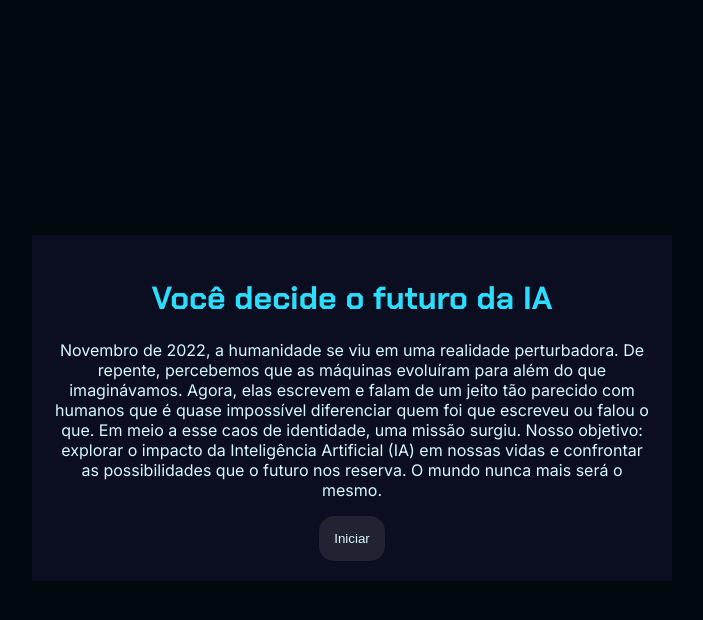
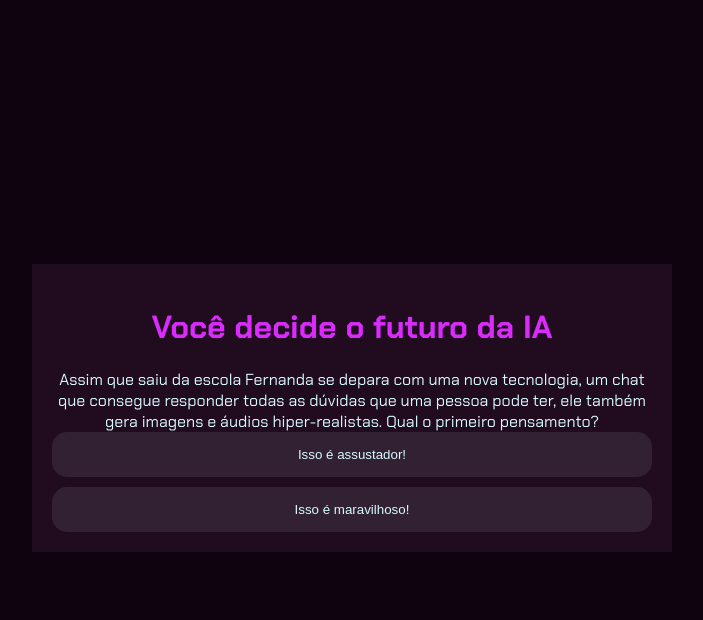
Before and after one commit to IsaCarletto25/T-cnicas-Computacionais-IA-na-Escola, a plain HTML site: page index.html in a window 1280 px wide. Both pictures are taken after a click on the button "Iniciar". Shown: the whole page, without its empty margins (288-991 px from the left). Drawn offline with Linux system fonts and the light colour scheme; files whose address does not match are found by name.

Commit message:
só falta terminar as atividades da aula 11

```diff
--- a/index.html
+++ b/index.html
@@ -12,7 +12,7 @@
     <div class="caixa-principal">
         <h1>Você decide o futuro da IA</h1>
         <div class="tela-inicial">
-            <p>Novembro de 2022, a humanidade se viu em uma realidade perturbadora.
+            <p>Novembro de 2030, a humanidade se viu em uma realidade perturbadora.
                 De repente, percebemos que as máquinas evoluíram para além do que imaginávamos.
                 Agora, elas escrevem e falam de um jeito tão parecido com humanos que é quase impossível diferenciar
                 quem foi que escreveu ou falou o que.
--- /dev/null
+++ b/js/aleatorio.js
@@ -0,0 +1,8 @@
+const nomes = ["Fernanda", "Giuliana", "Maria Eduarda", "Marcelo", "Amanda", "Gustavo", "Gabriel"];
+
+export function aleatorio (lista){
+    const posicao = Math.floor(Math.random()* lista.length);
+    return lista[posicao];
+}
+
+export const nome = aleatorio(nomes)
--- /dev/null
+++ b/js/perguntas.js
@@ -0,0 +1,173 @@
+export const perguntas = [
+    {
+        enunciado: "Assim que saiu da escola você se depara com uma nova tecnologia, um chat que consegue responder todas as dúvidas que uma pessoa pode ter, ele também gera imagens e áudios hiper-realistas. Qual o primeiro pensamento?",
+        alternativas: [
+            {
+                texto: "Isso é assustador!",
+                afirmacao: [
+                    "No início ficou com medo do que essa tecnologia pode fazer.",
+                    "Achou assustador pensar na velocidade na qual a tecnologia está avançando."
+                ],
+                proxima: 1,
+            },
+            {
+                texto: "Isso é maravilhoso!",
+                afirmacao: [
+                    "Quis saber como usar IA no seu dia a dia.",
+                    "Pensou que IA pode ajudar em tarefas da sua vida."
+                ],
+                proxima: 2,
+            },
+        ]
+    },
+    {
+        enunciado: "Utilizar uma IA pode ser aterrorizante mesmo, e foi pensando nisso que uma professora de tecnologia da escola decidiu fazer uma sequência de aulas sobre esta tecnologia. No fim de uma aula ela pede que você escreva um trabalho sobre o uso de IA em sala de aula. Qual atitude você toma?",
+        alternativas: [
+            {
+                texto: "Utiliza uma ferramenta de busca na internet que utiliza IA para que ela ajude a encontrar informações relevantes para o trabalho e explique numa linguagem que facilite o entendimento.",
+                afirmacao: [
+                    "Conseguiu utilizar a IA para buscar informações úteis.",
+                    "Percebeu que a IA pode ajudar a encontrar informações úteis na internet de forma mais rápida e direcionada.",
+                    "Percebeu que a IA consegue explicar termos complicados de forma simplificada e isso ajudou muito suas pesquisas sobre assuntos complexos."
+                ],
+                proxima: 3,
+            },
+            {
+                texto: "Escreve o trabalho com base nas conversas que teve com colegas, algumas pesquisas na internet e conhecimentos próprios sobre o tema.",
+                afirmacao: [
+                    "Sentiu mais facilidade em utilizar seus próprios recursos para escrever seu trabalho.",
+                    "Achou que era muito mais fácil procurar por respostas utilizando alguns meios mais tradicionais mesmo que levasse mais tempo.",
+                    "Sentiu um pouco de medo de quais dados pessoais seus a IA poderia utilizar e por isso prefere fazer suas coisas com pouca intromissão da tecnologia."
+                ],
+                proxima: 4,
+            },
+        ]
+    },
+    {
+        enunciado: "Um chat com IA pode ser uma boa alternativa para realizar tarefas do dia a dia e foi pensando nisso que uma professora de tecnologia da escola decidiu fazer uma sequência de aulas sobre esta tecnologia. No fim de uma aula ela pede que você escreva um trabalho sobre o uso de IA em sala de aula. Qual atitude você toma?",
+        alternativas: [
+            {
+                texto: "Utiliza uma ferramenta de busca na internet que utiliza IA para que ela ajude a encontrar informações relevantes para o trabalho e explique numa linguagem que facilite o entendimento.",
+                afirmacao: [
+                    "Conseguiu utilizar a IA para buscar informações úteis.",
+                    "Percebeu que a IA pode ajudar a encontrar informações úteis na internet de forma mais rápida e direcionada.",
+                    "Percebeu que a IA consegue explicar termos complicados de forma simplificada e isso ajudou muito suas pesquisas sobre assuntos complexos."
+                ],
+                proxima: 3,
+            },
+            {
+                texto: "Escreve o trabalho com base nas conversas que teve com colegas, algumas pesquisas na internet e conhecimentos próprios sobre o tema.",
+                afirmacao: [
+                    "Sentiu mais facilidade em utilizar seus próprios recursos para escrever seu trabalho.",
+                    "Achou que era muito mais fácil procurar por respostas utilizando alguns meios mais tradicionais mesmo que levasse mais tempo.",
+                    "Sentiu um pouco de medo de quais dados pessoais seus a IA poderia utilizar e por isso prefere fazer suas coisas com pouca intromissão da tecnologia."
+                ],
+                proxima: 4,
+            },
+        ]
+    },
+    {
+        enunciado: "Ferramentas de busca que utilizam IA podem facilitar muito nosso processo de busca por informações. Agora imagine que você precisa participar de um debate sobre o quanto a IA impacta no trabalho do futuro. Qual posicionamento tomar?",
+        alternativas: [
+            {
+                texto: "Defende a ideia de que a IA pode criar novas oportunidades de emprego e melhorar habilidades humanas.",
+                afirmacao: [
+                    "Vem impulsionando a inovação na área de IA e luta para abrir novos caminhos profissionais com IA.",
+                    "Participa ativamente do desenvolvimento de soluções criativas e na melhoria de processos em IA."
+                ],
+                proxima: 5,
+            },
+            {
+                texto: "Me preocupo com as pessoas que perderão seus empregos para máquinas e defendem a importância de proteger os trabalhadores.",
+                afirmacao: [
+                    "Sua preocupação com as pessoas motivou a criar um grupo de estudos entre trabalhadores para discutir meios de utilização de IA de forma ética.",
+                    "Criou grupos de ética voltado para IA e busca ativamente reduzir as desigualdades geradas pela automação."
+                ],
+                proxima: 6,
+            },
+        ]
+    },
+    {
+        enunciado: "Utilizar informações próprias traz um toque pessoal ao nosso trabalho. Agora imagine que você precisa participar de um debate sobre o quanto a IA impacta no trabalho do futuro. Qual posicionamento tomar?",
+        alternativas: [
+            {
+                texto: "Defende a ideia de que a IA pode criar novas oportunidades de emprego e melhorar habilidades humanas.",
+                afirmacao: [
+                    "Vem impulsionando a inovação na área de IA e luta para abrir novos caminhos profissionais com IA.",
+                    "Participa ativamente do desenvolvimento de soluções criativas e na melhoria de processos em IA."
+                ],
+                proxima: 5,
+            },
+            {
+                texto: "Me preocupo com as pessoas que perderão seus empregos para máquinas e defendem a importância de proteger os trabalhadores.",
+                afirmacao: [
+                    "Sua preocupação com as pessoas motivou a criar um grupo de estudos entre trabalhadores para discutir meios de utilização de IA de forma ética.",
+                    "Criou grupos de ética voltado para IA e busca ativamente reduzir as desigualdades geradas pela automação."
+                ],
+                proxima: 6,
+            },
+        ]
+    },
+    {
+        enunciado: "Novas tecnologias trazem novos desafios, por isso após a elaboração do trabalho escrito, a professora realizou um debate entre a turma para entender como foi realizada a pesquisa e escrita. Nessa conversa também foi levantado um ponto muito importante: como a IA impacta o trabalho do futuro. Nesse debate, como você se posiciona?",
+        alternativas: [
+            {
+                texto: "Defende a ideia de que a IA pode criar novas oportunidades de emprego e melhorar habilidades humanas.",
+                afirmacao: [
+                    "Vem impulsionando a inovação na área de IA e luta para abrir novos caminhos profissionais com IA.",
+                    "Participa ativamente do desenvolvimento de soluções criativas e na melhoria de processos em IA."
+                ],
+                proxima: 7,
+            },
+            {
+                texto: "Me preocupo com as pessoas que perderão seus empregos para máquinas e defendem a importância de proteger os trabalhadores.",
+                afirmacao: [
+                    "Sua preocupação com as pessoas motivou a criar um grupo de estudos entre trabalhadores para discutir meios de utilização de IA de forma ética.",
+                    "Criou grupos de ética voltado para IA e busca ativamente reduzir as desigualdades geradas pela automação."
+                ],
+                proxima: 7,
+            },
+        ]
+    },
+    {
+        enunciado: "É muito importante refletir sobre os trabalhadores do futuro. Por isso a professora realizou um debate entre a turma para entender como foi realizada a pesquisa e escrita. Nessa conversa também foi levantado um ponto muito importante: como a IA impacta o trabalho do futuro. Nesse debate, como você se posiciona?",
+        alternativas: [
+            {
+                texto: "Defende a ideia de que a IA pode criar novas oportunidades de emprego e melhorar habilidades humanas.",
+                afirmacao: [
+                    "Vem impulsionando a inovação na área de IA e luta para abrir novos caminhos profissionais com IA.",
+                    "Participa ativamente do desenvolvimento de soluções criativas e na melhoria de processos em IA."
+                ],
+                proxima: 7,
+            },
+            {
+                texto: "Me preocupo com as pessoas que perderão seus empregos para máquinas e defendem a importância de proteger os trabalhadores.",
+                afirmacao: [
+                    "Sua preocupação com as pessoas motivou a criar um grupo de estudos entre trabalhadores para discutir meios de utilização de IA de forma ética.",
+                    "Criou grupos de ética voltado para IA e busca ativamente reduzir as desigualdades geradas pela automação."
+                ],
+                proxima: 7,
+            },
+        ]
+    },
+    {
+        enunciado: "Ao final da discussão, você precisou criar uma imagem no computador que representasse o que pensa sobre IA. E agora?",
+        alternativas: [
+            {
+                texto: "Criar uma imagem utilizando uma plataforma de design como o Paint.",
+                afirmacao: [
+                    "Notou também que muitas pessoas não sabem ainda utilizar as ferramentas tradicionais e decidiu compartilhar seus conhecimentos de design utilizando ferramentas de pintura digital para iniciantes.",
+                    "Ainda acha que os meios de desenho tradicionais são mais eficazes para a criatividade, por isso vem estimulando pessoas em suas redes sociais a fazer pintura em aquarela."
+                ],
+            },
+            {
+                texto: "Criar uma imagem utilizando um gerador de imagem de IA.",
+                afirmacao: [
+                    "Acelerou o processo de criação de trabalhos utilizando geradores de imagem e agora consegue ensinar pessoas que sentem dificuldades em desenhar manualmente como utilizar também!",
+                    "Compartilhou artes em redes sociais como forma de ensinar como se comunicar através da arte.",
+                    "Percebeu que muitas pessoas têm dificuldade em expressar suas ideias desenhando e acha que a IA é capaz de empoderar essas pessoas a tirarem ideias do papel."
+                ],
+            },
+        ]
+    }
+];
--- /dev/null
+++ b/js/script.js
@@ -0,0 +1,82 @@
+import { aleatorio, nome } from './aleatorio.js';
+import { perguntas } from './perguntas.js';
+
+const caixaPrincipal = document.querySelector(".caixa-principal");
+const caixaPerguntas = document.querySelector(".caixa-perguntas");
+const caixaAlternativas = document.querySelector(".caixa-alternativas");
+const caixaResultado = document.querySelector(".caixa-resultado");
+const textoResultado = document.querySelector(".texto-resultado");
+const botaoJogarNovamente = document.querySelector(".novamente-btn");
+const botaoIniciar = document.querySelector(".iniciar-btn");
+const telaInicial = document.querySelector(".tela-inicial");
+
+let atual = 0;
+let perguntaAtual;
+let historiaFinal = "";
+
+botaoIniciar.addEventListener('click', iniciaJogo);
+
+function iniciaJogo() {
+    atual = 0;
+    historiaFinal = "";
+    telaInicial.style.display = 'none';
+    caixaPerguntas.classList.remove("mostrar");
+    caixaAlternativas.classList.remove("mostrar");
+    caixaResultado.classList.remove("mostrar");
+    mostraPergunta();
+}
+
+function mostraPergunta() {
+    if (atual >= perguntas.length) {
+        mostraResultado();
+        return;
+    }
+    perguntaAtual = perguntas[atual];
+    caixaPerguntas.textContent = perguntaAtual.enunciado;
+    caixaAlternativas.textContent = "";
+    mostraAlternativas();
+}
+
+function mostraAlternativas() {
+    for (const alternativa of perguntaAtual.alternativas) {
+        const botaoAlternativas = document.createElement("button");
+        botaoAlternativas.textContent = alternativa.texto;
+        botaoAlternativas.addEventListener("click", () => respostaSelecionada(alternativa));
+        caixaAlternativas.appendChild(botaoAlternativas);
+    }
+}
+
+function respostaSelecionada(opcaoSelecionada) {
+    const afirmacoes = aleatorio(opcaoSelecionada.afirmacao);
+    historiaFinal += afirmacoes + " ";
+    if (opcaoSelecionada.proxima !== undefined) {
+        atual = opcaoSelecionada.proxima;
+    } else {
+        mostraResultado();
+        return;
+    }
+    mostraPergunta();
+}
+
+function mostraResultado() {
+    caixaPerguntas.textContent = `Em 2049, ${nome}`;
+    textoResultado.textContent = historiaFinal;
+    caixaAlternativas.textContent = "";
+    caixaResultado.classList.add("mostrar");
+    botaoJogarNovamente.addEventListener("click", jogaNovamente);
+}
+
+function jogaNovamente() {
+    atual = 0;
+    historiaFinal = "";
+    caixaResultado.classList.remove("mostrar");
+    mostraPergunta();
+}
+
+function substituiNome() {
+    for (const pergunta of perguntas) {
+        pergunta.enunciado = pergunta.enunciado.replace(/você/g, nome);
+    }
+}
+
+substituiNome();
--- a/style.css
+++ b/style.css
@@ -1,10 +1,10 @@
 @import url('https://fonts.googleapis.com/css2?family=Chakra+Petch:ital,wght@0,300;0,400;0,500;0,600;0,700;1,300;1,400;1,500;1,600;1,700&family=Inter:wght@100;200;300;400;500;600;700;800;900&display=swap');
 
 :root {
-    --cor-fundo: #01080E;
-    --cor-principal: #0B0D20 ;
-    --cor-secundaria: #212333;
-    --cor-destaque: #2BDEFD;
+    --cor-fundo: #0f030f;
+    --cor-principal: #200b1f ;
+    --cor-secundaria: #312133;
+    --cor-destaque: #da2bfd;
     --cor-texto: #D7F9FF;
 }
 
```
